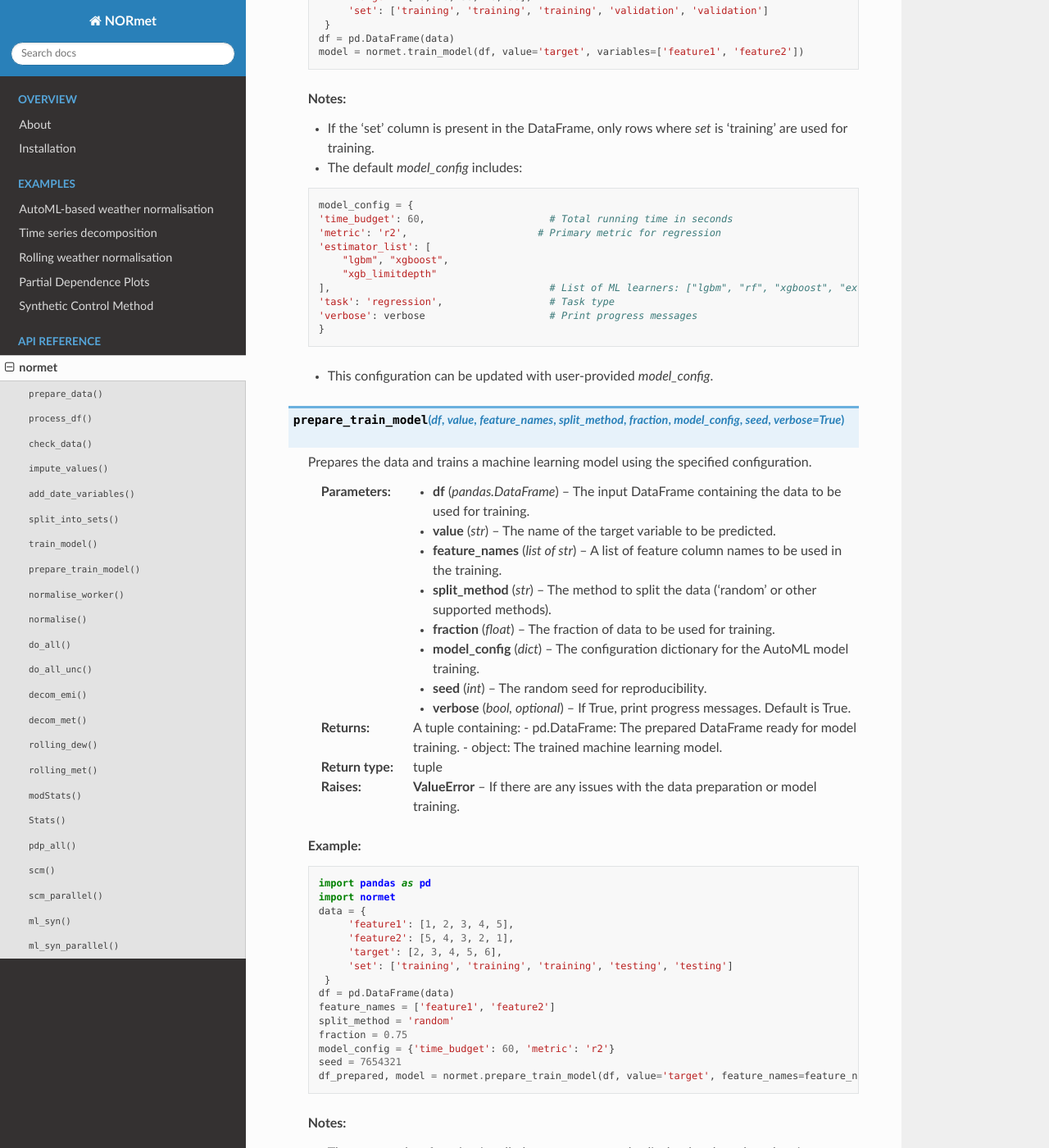
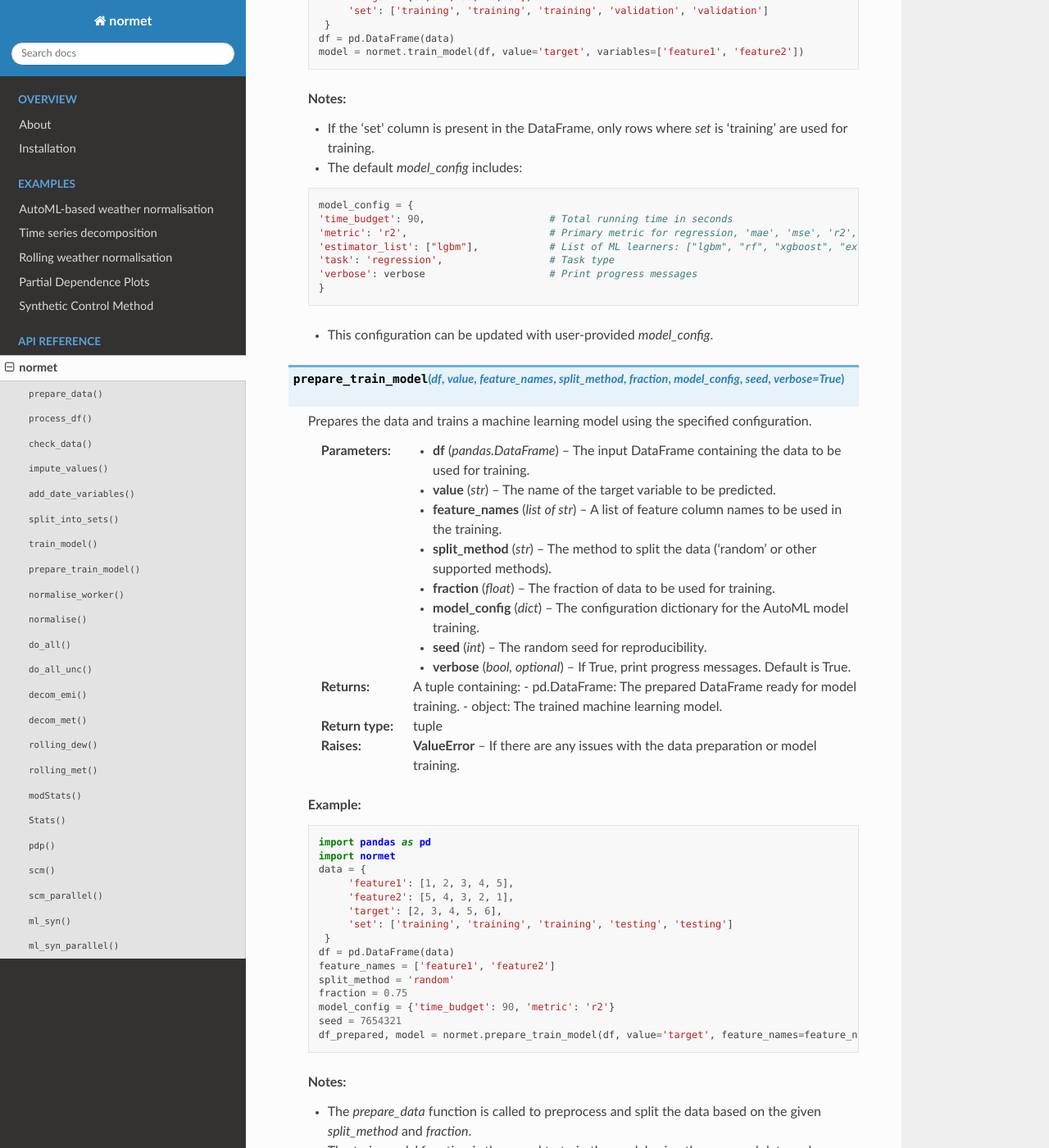
Before and after one commit to m-edal/normet, a Sphinx documentation site: the page built from docs/normet.rst, in a window 1280 px wide and 1400 px high, scrolled down 4906 px. Shown: the whole window at 82% size. Built offline with Sphinx 7.4.7 and the Read the Docs theme 2.0.0, drawn with Linux system fonts in a browser that asks for light colours; some of the changed text lies outside the part shown.

Commit message:
Optimise random sampling and some tweaks

```diff
--- a/docs/conf.py
+++ b/docs/conf.py
@@ -2,9 +2,9 @@
 
 # -- Project information -----------------------------------------------------
 
-project = 'NORmet'
+project = 'normet'
 author = 'Dr. Congbo Song and other MEDAL group members'
-release = 'v0.1.11'
+release = 'v0.1.12'
 
 # -- General configuration ---------------------------------------------------
 
--- a/docs/normet.rst
+++ b/docs/normet.rst
@@ -251,12 +251,9 @@ normet
     .. code-block:: python
 
         model_config = {
-        'time_budget': 60,                     # Total running time in seconds
-        'metric': 'r2',                      # Primary metric for regression
-        'estimator_list': [
-            "lgbm", "xgboost",
-            "xgb_limitdepth"
-        ],                                     # List of ML learners: ["lgbm", "rf", "xgboost", "extra_tree", "xgb_limitdepth"]
+        'time_budget': 90,                     # Total running time in seconds
+        'metric': 'r2',                        # Primary metric for regression, 'mae', 'mse', 'r2', 'mape',...
+        'estimator_list': ["lgbm"],            # List of ML learners: ["lgbm", "rf", "xgboost", "extra_tree", "xgb_limitdepth"]
         'task': 'regression',                  # Task type
         'verbose': verbose                     # Print progress messages
         }
@@ -308,7 +305,7 @@ normet
         feature_names = ['feature1', 'feature2']
         split_method = 'random'
         fraction = 0.75
-        model_config = {'time_budget': 60, 'metric': 'r2'}
+        model_config = {'time_budget': 90, 'metric': 'r2'}
         seed = 7654321
         df_prepared, model = normet.prepare_train_model(df, value='target', feature_names=feature_names, split_method=split_method, fraction=fraction, model_config=model_config, seed=seed, verbose=True)
 
@@ -321,12 +318,9 @@ normet
     .. code-block:: python
 
         model_config = {
-        'time_budget': 60,                     # Total running time in seconds
-        'metric': 'r2',                      # Primary metric for regression
-        'estimator_list': [
-            "lgbm", "xgboost",
-            "xgb_limitdepth"
-        ],                                     # List of ML learners: "lgbm", "rf", "xgboost", "extra_tree", "xgb_limitdepth"
+        'time_budget': 90,                     # Total running time in seconds
+        'metric': 'r2',                        # Primary metric for regression, 'mae', 'mse', 'r2', 'mape',...
+        'estimator_list': ["lgbm"],            # List of ML learners: "lgbm", "rf", "xgboost", "extra_tree", "xgb_limitdepth"
         'task': 'regression',                  # Task type
         'verbose': verbose                     # Print progress messages
         }
@@ -902,7 +896,7 @@ normet
     - Significance levels for the correlation coefficient are marked with appropriate symbols.
 
 
-.. function:: pdp_all(automl, df, feature_names=None, variables=None, training_only=True, n_cores=None)
+.. function:: pdp(automl, df, feature_names=None, variables=None, training_only=True, n_cores=None)
 
     Computes partial dependence plots for all specified features.
 
@@ -925,7 +919,7 @@ normet
     .. code-block:: python
 
         import normet
-        df_predict = normet.pdp_all(automl, df, feature_names=['feature1', 'feature2', 'feature3'])
+        df_predict = normet.pdp(automl, df, feature_names=['feature1', 'feature2', 'feature3'])
 
 
 .. function:: scm(df, poll_col, date_col, code_col, treat_target, control_pool, post_col)
@@ -1024,12 +1018,9 @@ normet
     .. code-block:: python
 
         model_config = {
-        'time_budget': 60,                     # Total running time in seconds
-        'metric': 'r2',                      # Primary metric for regression
-        'estimator_list': [
-            "lgbm", "xgboost",
-            "xgb_limitdepth"
-        ],                                     # List of ML learners: "lgbm", "rf", "xgboost", "extra_tree", "xgb_limitdepth"
+        'time_budget': 90,                     # Total running time in seconds
+        'metric': 'r2',                        # Primary metric for regression
+        'estimator_list': ["lgbm"],            # List of ML learners: "lgbm", "rf", "xgboost", "extra_tree", "xgb_limitdepth"
         'task': 'regression',                  # Task type
         'verbose': verbose                     # Print progress messages
         }
```
Also changed, not shown: setup.py (+4 -4 lines), docs/notebooks/Case1.ipynb, 1 other file.
